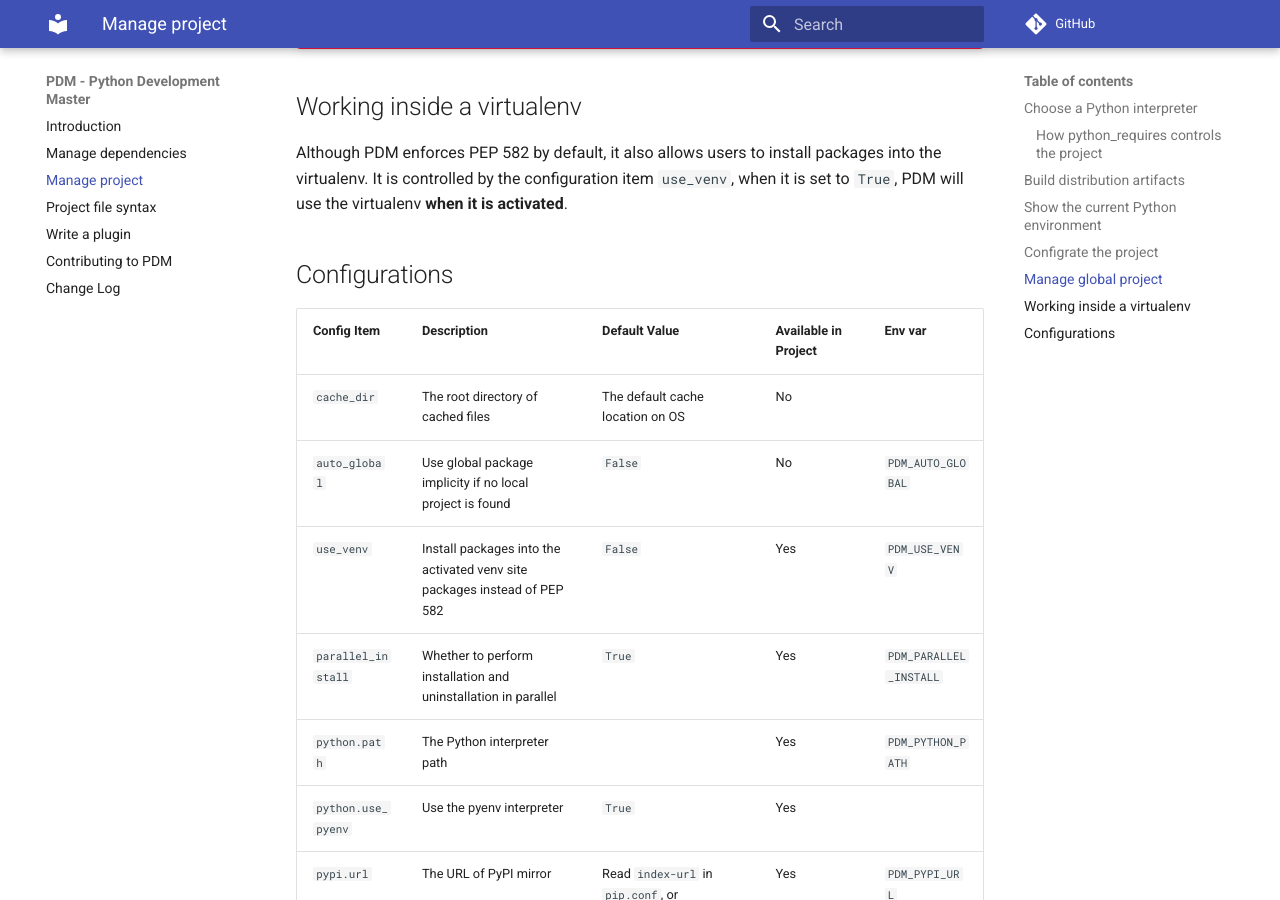
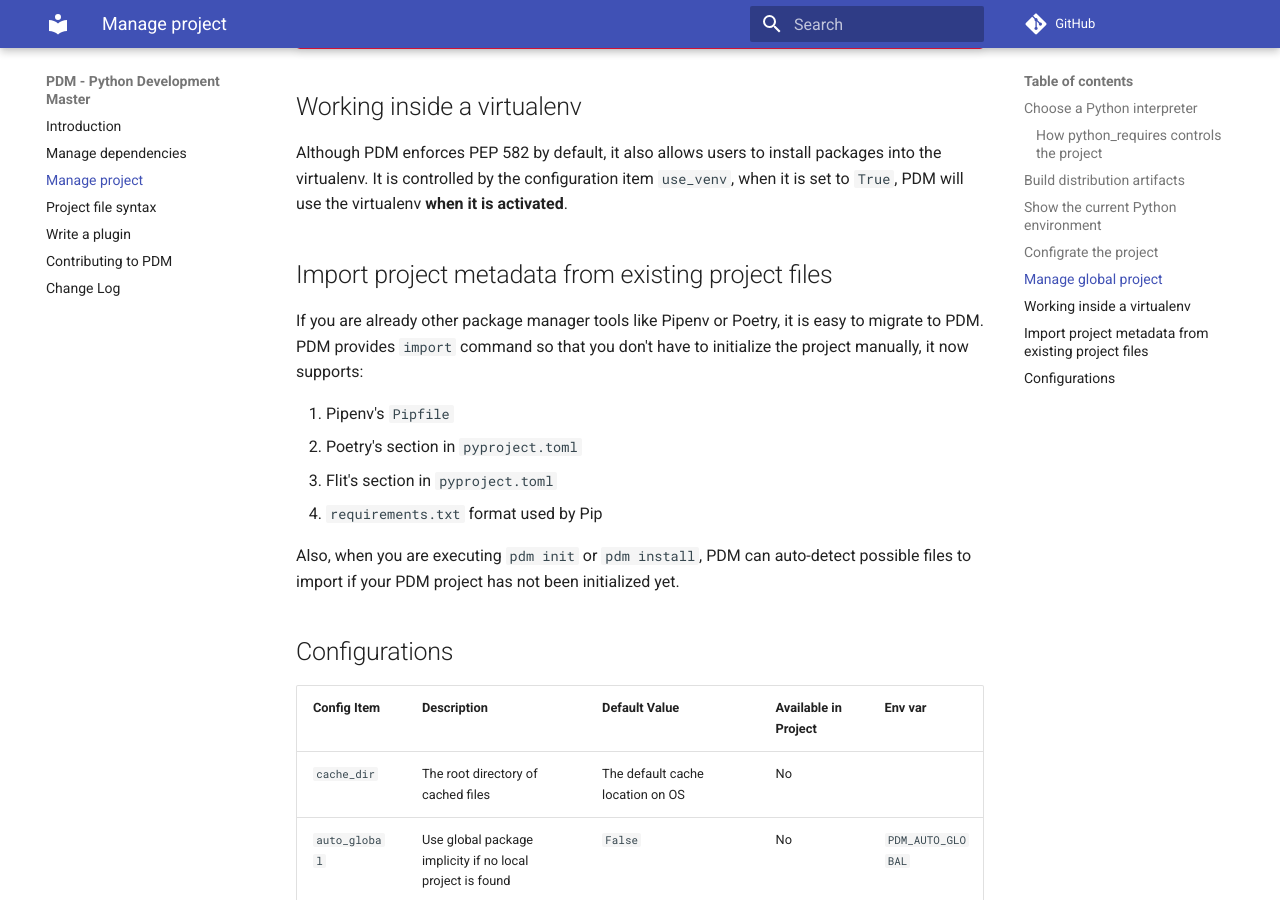
Before and after one commit to ChrisSanderser/pd-ms, an MkDocs documentation site: the page built from docs/docs/project.md, in a window 1280 px wide and 900 px high, scrolled down 2780 px. Built offline with MkDocs 1.6.1 and Material for MkDocs 9.7.7, drawn with Linux system fonts in a browser that asks for light colours; comment, search, counter and statistics services are not loaded.

Commit message:
Add docs for pdm import

```diff
--- a/docs/docs/project.md
+++ b/docs/docs/project.md
@@ -120,6 +120,19 @@ project path following `-g/--global`.
 Although PDM enforces PEP 582 by default, it also allows users to install packages into the virtualenv. It is controlled
 by the configuration item `use_venv`, when it is set to `True`, PDM will use the virtualenv **when it is activated**.
 
+## Import project metadata from existing project files
+
+If you are already other package manager tools like Pipenv or Poetry, it is easy to migrate to PDM.
+PDM provides `import` command so that you don't have to initialize the project manually, it now supports:
+
+1. Pipenv's `Pipfile`
+2. Poetry's section in `pyproject.toml`
+3. Flit's section in `pyproject.toml`
+4. `requirements.txt` format used by Pip
+
+Also, when you are executing `pdm init` or `pdm install`, PDM can auto-detect possible files to import
+if your PDM project has not been initialized yet.
+
 ## Configurations
 
 | Config Item | Description | Default Value | Available in Project | Env var |
```
